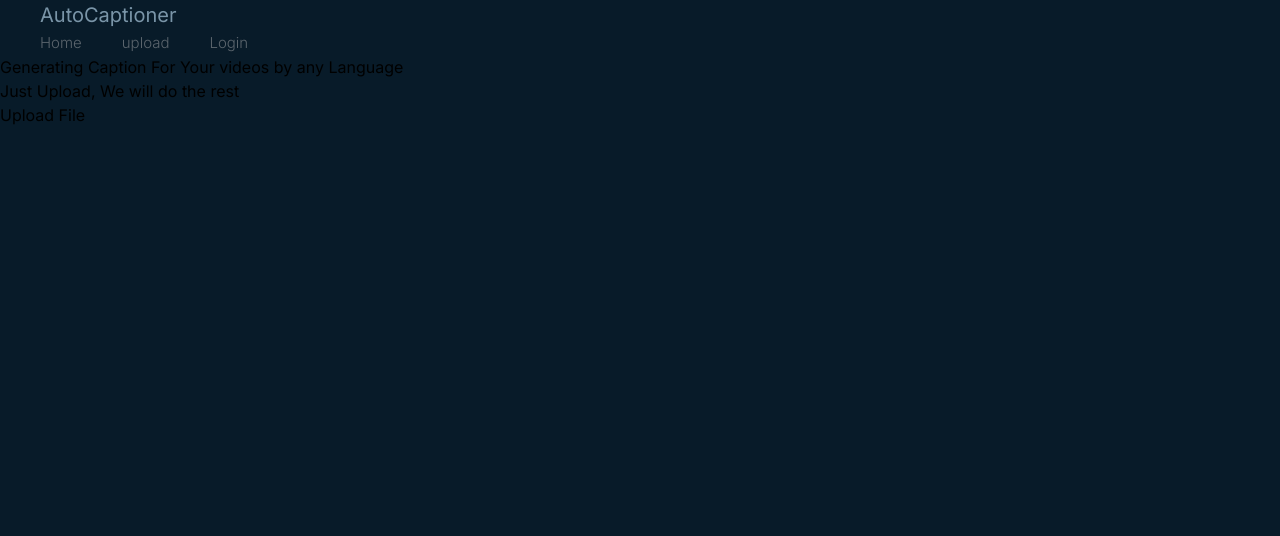
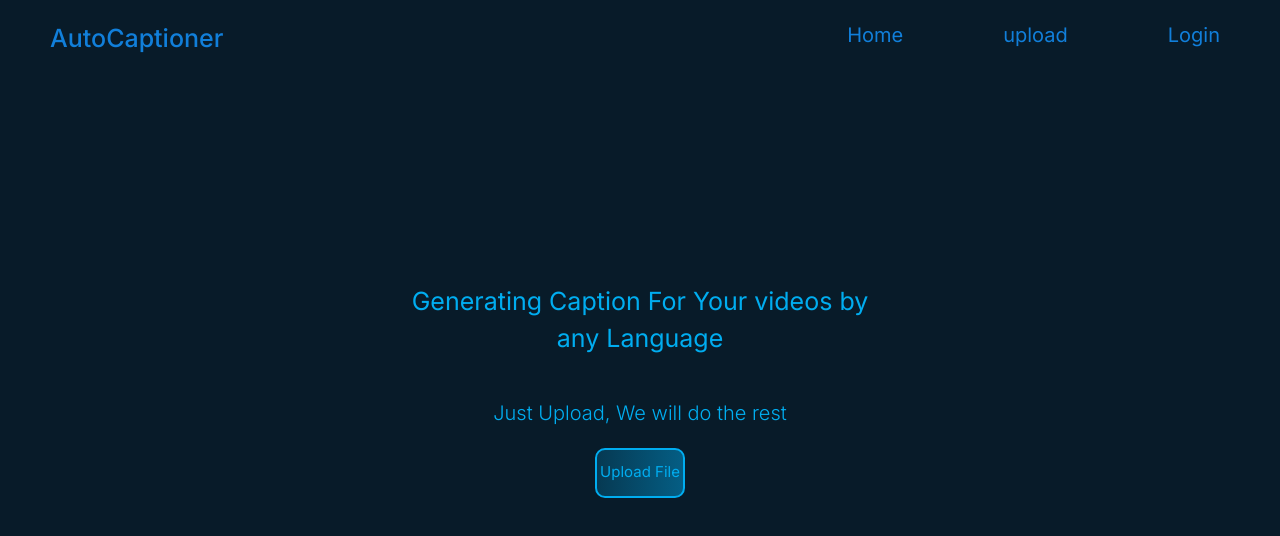
Before and after one commit to adelhassan1/autocaptioner, a Next.js app: page /upload in a window 1280 px wide. Shown: the top 536 px of the page. Built offline with nearby package versions, Linux system fonts and the light colour scheme.

Commit message:
Update styles.module.css
uploading css items for upload page

```diff
--- a/src/app/upload/styles.module.css
+++ b/src/app/upload/styles.module.css
@@ -1,116 +1,102 @@
-/*{
-    margin: 0;
-    padding: 0;
-    box-sizing: border-box;
-    font-family: Arial, Helvetica, sans-serif;
-} */
-/* body{
-    background-color: #081b29;
-    color: #ededed;
-} */
-/*header*/
-.top {
+    .head{
+        background-color: transparent;
+        width: 100%;
+        position: fixed;
         display: flex;
-    background-color: #081b29;
-    position: fixed;
-    width: 100%;
+        justify-content: space-between;
+        color: #fff;
         top: 0;
         left: 0;
-    padding: 20px 40px;
-    justify-content: space-between;
-    align-items: center;
-    box-shadow: 0 4p 8px rgba(0, 0, 0, 0.1);
+        padding: 20px 10px;
         z-index: 1000;
+        margin-bottom: 80px;
     }
-.logo{
+    .head .logo{
+        font-size: 25px;
+        font-weight: 500;
+        cursor: pointer;
+        color: #117fda;
+        text-decoration: none;
+        transition: .3s;
+        padding-left: 40px;
+    }
+    .head .logo:hover{
+        transform: scale(1.1);
+        transition: .5s ease;
+    }
+    .head .logo:hover{
+        color: #fff;
+    }
+    .link{
         font-size: 20px;
         font-weight: 400;
-    padding-left: 40px;
+        cursor: pointer;
         text-decoration: none;
-    color: #7a95a8;
-    transition: transform 0.5s, color 0.5s;
+        justify-content: space-between;
+        transition: .3s;
+        color: #117fda;
+        margin: 50px;
     }
-.logo:hover{
-    transform: scale(1.1);
-    transition: .7s ease;
+    .link:hover{
+        color: #fff;
     }
-.logo:hover{
-    color: #5b656d;
+    .home{
+        background-color: #081b29;
+        display: flex;
+        justify-content: center;
+        align-items: center;
+        padding: 0 7%;
+        height: 100vh;
     }
-/*nav-bar*/
-.nav_bar a{
-    text-decoration: none;
-    font-size: 15px;
-    font-weight: 300;
-    justify-content: space-between;
-    color:#5b656d;
-    margin-left: 40px;
-    transition: transform .5s, color .5s;
+    .content{
+        max-width: 500px;
+        text-align: center;
+        padding: 20px;
+        margin: 20px;
     }
-.nav_bar a:hover{
-    transform: scale(1.1);
-    transition: .7s ease;
-    color:#7a95a8;
-}
-.Main{
-    height: 70vh;
-    display: flex;
+    .content h1{
+        color: #00adf0;
+        margin-bottom: 40px;
+        font-size: 25px;
+        font-weight: 400;
         align-items: center;
-    padding: 0 10px;
-    margin-top: 0 30px;
-    background-color: #081b29;
         justify-content: center;
     }
-.text {
+    .content h2{
+        font-size: 20px;
+        font-weight: 300;
+        color:#00adf0;
+    }
+    @keyframes gradient {
+        0% { background-position: 0% 50%; }
+        50% { background-position: 100% 50%; }
+        100% { background-position: 0% 50%; }
+    }
+
+    .botton {
+        font-size: 15px;
+        position: relative;
+        display: inline-flex;
+        width: 90px;
+        height: 50px;
+        text-decoration: none;
+        justify-content: center;
+        background: linear-gradient(270deg, #00adf0, #081b29);
+        background-size: 400% 400%;
+        align-items: center;
+        border: 2px solid #00adf0;
+        border-radius: 10px;
+        transition: .3s;
+        overflow: hidden;
+        z-index: 1;
+        color: #00adf0;
+        animation: gradient 5s ease infinite;
+        margin: 20px;
+    }
+
+    .botton:hover {
+        transform: scale(1.1);
         color: #fff;
-    font-size: 15px;
-    font-weight: 300;
-    justify-content: center;
-    text-align: center;
+        border: 2px solid #fff;
+        transition: .7s ease, color .3s;
     }
-.text h1 {
-    font-size: 25px;
-    margin: 10px;
-    font-weight: 300;
-    text-align: center;
-}
-.text h2 {
-    font-size: 20px;
-    font-weight: 250;
-    margin: 15px;
-    text-align: center;
-}
-.card_container{
-    display: flex;
-    flex-direction: row;
-    align-items: center;
-    gap: 20px;
-    padding: 20px;
-    border: 1px solid #ccc;
-    border-radius: 10px;
-    background-color: #081b29;
-    box-shadow: 0 4px 8px rgba(0, 0, 0, 0.1);
-    max-width: auto;
-    margin: 0 auto;
-}
-.card, .two, .three {
-    display: flex;
-    width: 100%;
-    justify-content: center;
-    align-items: center;
-    background-color: #e0e0e0;
-    padding: 20px;
-    border-radius: 5px;
-}
-.btn{
-    padding: 10px 20px;
-    background-color: #007bff;
-    color: white;
-    border: none;
-    border-radius: 5px;
-    cursor: pointer;
-    transition: background-color 0.3s;
-}
-.btn:hover {
-    background-color: #0056b3;
-}
```
Lines whose indentation alone changed are shown as unchanged.
